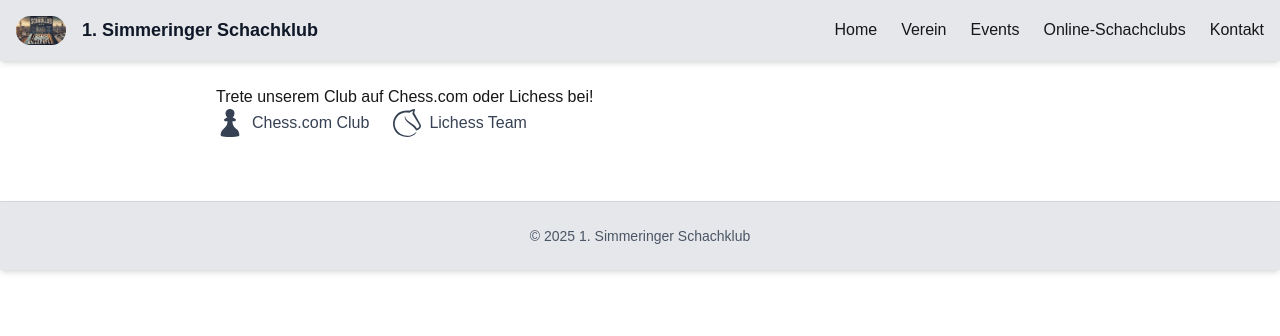
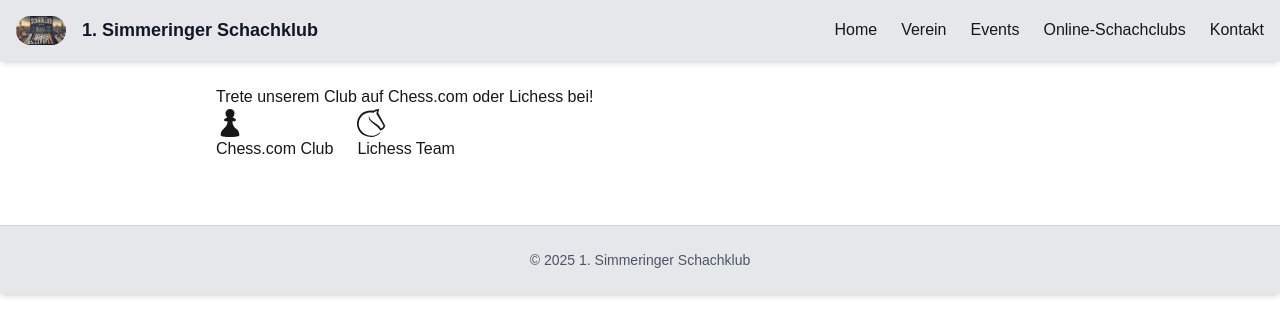
Before and after one commit to tho-ple/sk-simmering-landing-page, a Next.js app: page /online-clubs in a window 1280 px wide. Shown: the top 336 px of the page. Built offline with nearby package versions, Linux system fonts and the light colour scheme.

Commit message:
remove the online chess club animation because of a bug with the burger menue

```diff
--- a/app/online-clubs/page.tsx
+++ b/app/online-clubs/page.tsx
@@ -6,10 +6,10 @@ export default function OnlineClubs() {
       <div>
         <p>Trete unserem Club auf <a href="https://www.chess.com/club/1-simmeringer-schachklub/join" target="_blank">Chess.com</a> oder <a href="https://lichess.org/team/1-simmeringer-schachklub" target="_blank">Lichess</a> bei!</p>
         <div className="flex space-x-6">
-            <a href="https://www.chess.com/club/1-simmeringer-schachklub/join" target="_blank" rel="noopener noreferrer" className="flex items-center text-gray-700 dark:text-gray-300 hover:text-green-600 transition-transform transform hover:scale-110">
+            <a href="https://www.chess.com/club/1-simmeringer-schachklub/join" target="_blank" rel="noopener noreferrer">
               <SiChessdotcom size={28} className="mr-2" /> Chess.com Club
             </a>
-            <a href="https://lichess.org/team/1-simmeringer-schachklub" target="_blank" rel="noopener noreferrer" className="flex items-center text-gray-700 dark:text-gray-300 hover:text-blue-600 transition-transform transform hover:scale-110">
+            <a href="https://lichess.org/team/1-simmeringer-schachklub" target="_blank" rel="noopener noreferrer">
               <SiLichess size={28} className="mr-2" /> Lichess Team
             </a>
           </div>
```
